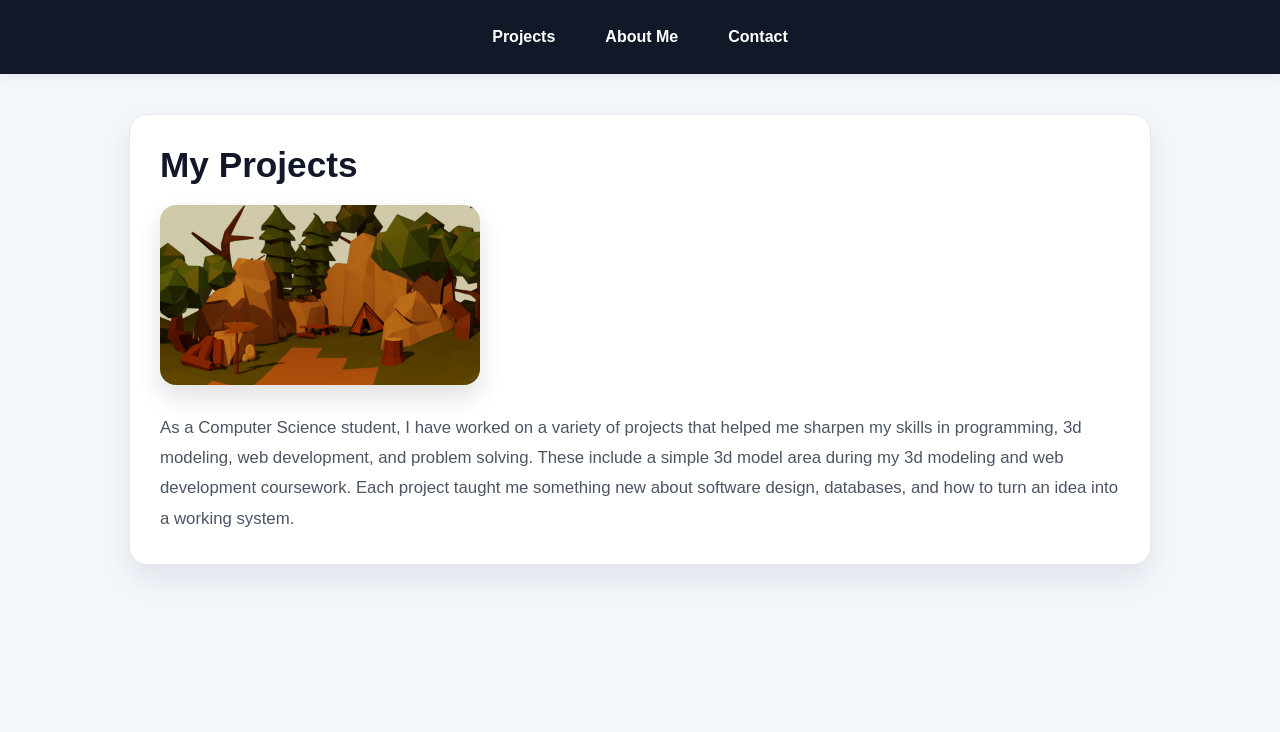
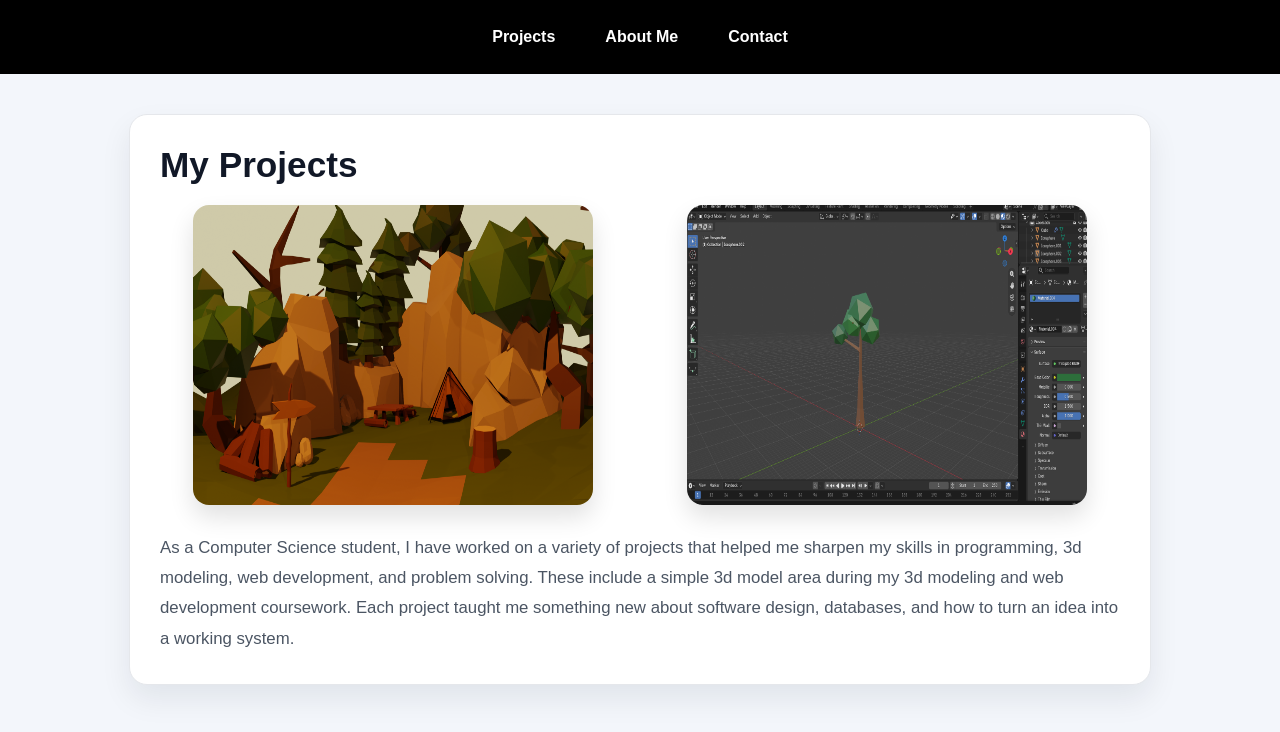
Before and after one commit to barolcoding/BSCS3BLabs-Estrellas, a PHP site: page /page1.php in a window 1280 px wide. Shown: the top 732 px of the page. Run offline with PHP 8.4, Linux system fonts and the light colour scheme.

Commit message:
Changes made in pages

```diff
--- a/lab2/page1.php
+++ b/lab2/page1.php
@@ -16,12 +16,12 @@
             }
 
             nav {
-                background: #111827;
+                background: #000000;
                 padding: 18px 24px;
                 display: flex;
                 justify-content: center;
                 gap: 18px;
-                box-shadow: 0 2px 10px rgba(0, 0, 0, 0.08);
+
             }
 
             nav a {
@@ -61,10 +61,12 @@
             }
 
             img {
-                width: 320px;
+                width: 400px;
+                height: 300px;
                 max-width: 100%;
                 border-radius: 16px;
                 box-shadow: 0 12px 24px rgba(0, 0, 0, 0.12);
+                display: block; margin: 0 auto;
             }
 
             p {
@@ -105,6 +107,7 @@
             <h1><?php echo $header; ?></h1>
             <div class="content">
                 <img src="3d.png" alt="My Projects">
+                <img src="3d2.png" alt="My Projects">
                 <p>
                     As a Computer Science student, I have worked on a variety of projects that
                     helped me sharpen my skills in programming, 3d modeling, web development, and problem solving.
```
Also changed, not shown: lab2/page2.php (+5 -3 lines), lab2/page3.php (+6 -4 lines), lab2/3d2.png (added).
